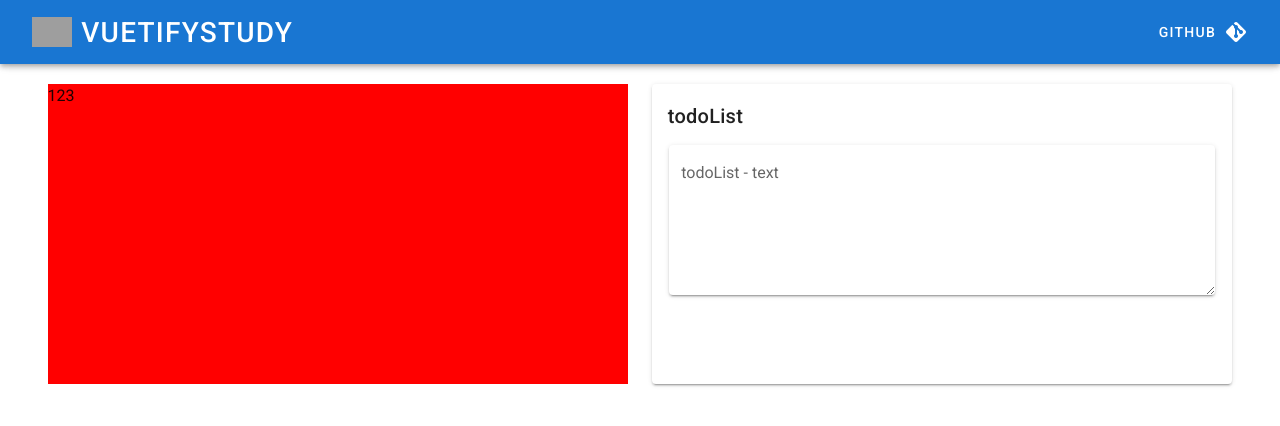
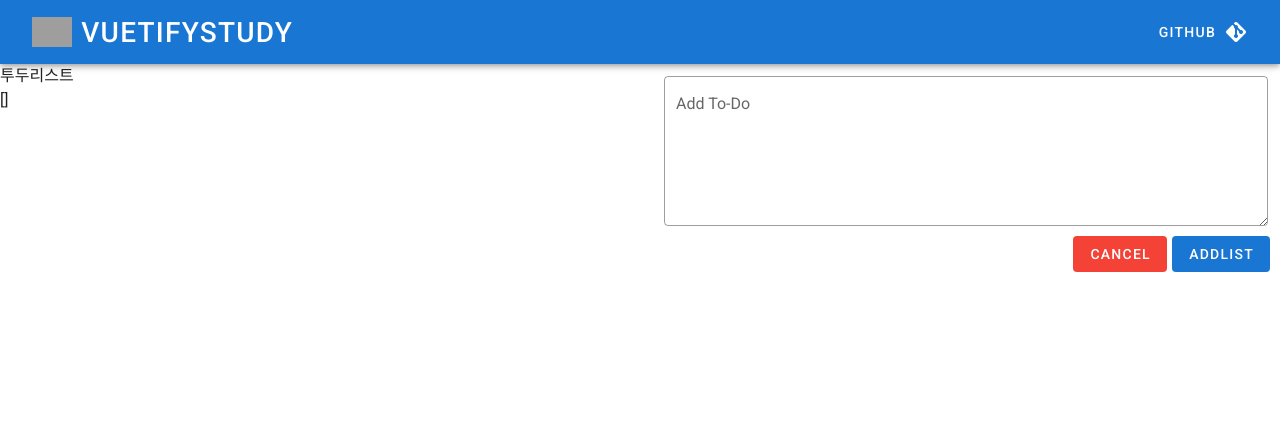
Before and after one commit to kibum0405/vue-vuetify, a Vue app: page / in a window 1280 px wide. Shown: the top 426 px of the page. Built offline with nearby package versions, Linux system fonts and the light colour scheme; grey boxes are pictures that could not be loaded.

Commit message:
투두 리스트

```diff
--- a/src/App.vue
+++ b/src/App.vue
@@ -1,6 +1,6 @@
 <template>
   <v-app>
-      <!-- header  -->
+      <div>
           <v-app-bar
             app
             color="primary"
@@ -27,29 +27,56 @@
                     <v-icon>mdi-git</v-icon>
                 </v-btn>
             </v-app-bar>
+      </div>
+      <!-- header  -->
 
+<!-- 투두리스트 영역 -->
+<div>
     <v-main>
+        <v-row>
+            <v-col cols="6">
                 <todoList/>
+                {{ todoList }}
+            </v-col>
+
+            <v-col cols="6">
+                <addList
+                    @listAdd="listAdd()"
+                />
+            </v-col>
+        </v-row>
     </v-main>
+</div>
+
+<!-- 투두리스트 영역 끝 -->
   </v-app>
 </template>
 
 <script>
 import todoList from './components/todoList';
+import addList from './components/addList';
 
 export default {
     name: 'App',
+    data(){
+        return{
+            todoList: [],
+        }
+    },
 
     components: {
         todoList,
+        addList,
     },
 
     methods: {
+        listAdd(memo) {
+            this.todoList.push({
+                memo : memo,
+                status : "created"
+            })
+        },
     },
 
-
-    data: () => ({
-        //
-    }),
 };
 </script>
--- /dev/null
+++ b/src/components/addList.vue
@@ -0,0 +1,56 @@
+<template>
+    <div>
+        <v-col
+        cols="12"
+        >
+            <v-textarea
+                v-model="memo"
+                value=""
+                outlined
+                label="Add To-Do"
+            ></v-textarea>
+
+            <div style="position:absolute; right:10px; margin-top:-20px;">
+                <v-btn
+                    depressed
+                    color="red"
+                    style="margin-right:5px; color:white;"
+                >
+                Cancel
+                </v-btn>
+
+                <v-btn
+                    @click="listAdd"
+                    depressed
+                    color="primary"
+                >
+                AddList
+                </v-btn>
+            </div>
+
+        </v-col>
+    </div>
+</template>
+
+<script>
+    export default {
+        name: 'listAdd',
+        data() {
+            return {
+                memo: null
+            }
+        },
+        methods: {
+            listAdd(){
+                console.log("리스트 추가")
+                if(this.memo === null) {
+                    alert("할일을 입력 해주세요")
+                } else {
+                    this.$emit("listAdd", this.memo)
+                }
+            },
+
+
+        },
+    }
+</script>
--- a/src/components/todoList.vue
+++ b/src/components/todoList.vue
@@ -1,35 +1,9 @@
 <template>
-  <v-container style="width:100%;
-    margin-top:20px;">
-        <v-row>
-            <div style = "width:49%; background-color:red;">123</div>
-
-            <!-- 오른쪽 -->
-            <div style = "width:49%; margin-left:2%;">
-                <v-card
-                    style="width:100%;
-                    height:300px;"
-                >
-                <v-card-title>todoList</v-card-title>
-                    <v-textarea
-                        height="150"
-                        solo
-                        label="todoList - text"
-                        style="padding:3%;
-                        margin-top:-20px;"
-                    ></v-textarea>
-
-
-
-                </v-card>
-            </div>
-        </v-row>
-
-  </v-container>
+    <div>투두리스트</div>
 </template>
 
 <script>
-  export default {
-    name: 'todoList',
-  }
+    export default {
+        name: 'todoList',
+    }
 </script>
```
Also changed, not shown: src/components/layout/Header.vue (deleted). Lines whose indentation alone changed are shown as unchanged.
